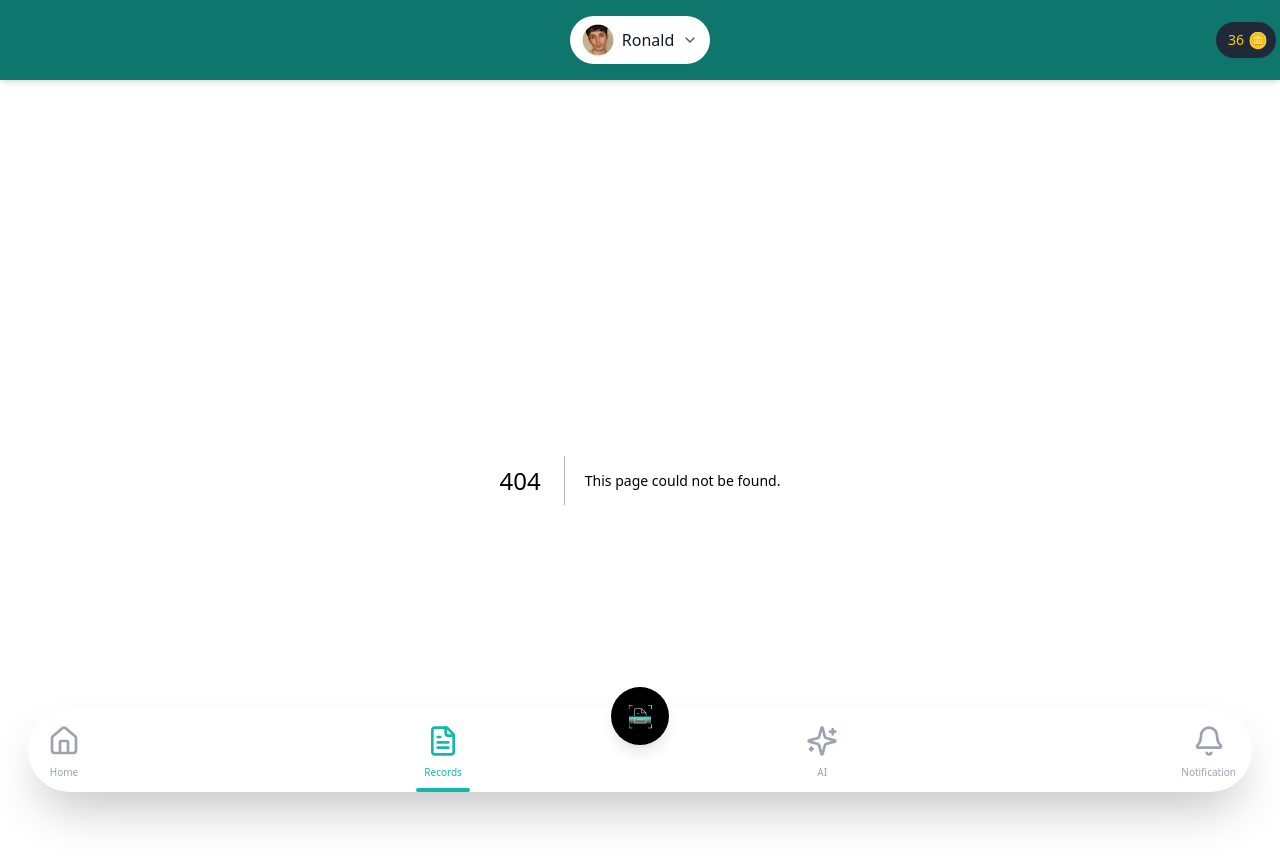
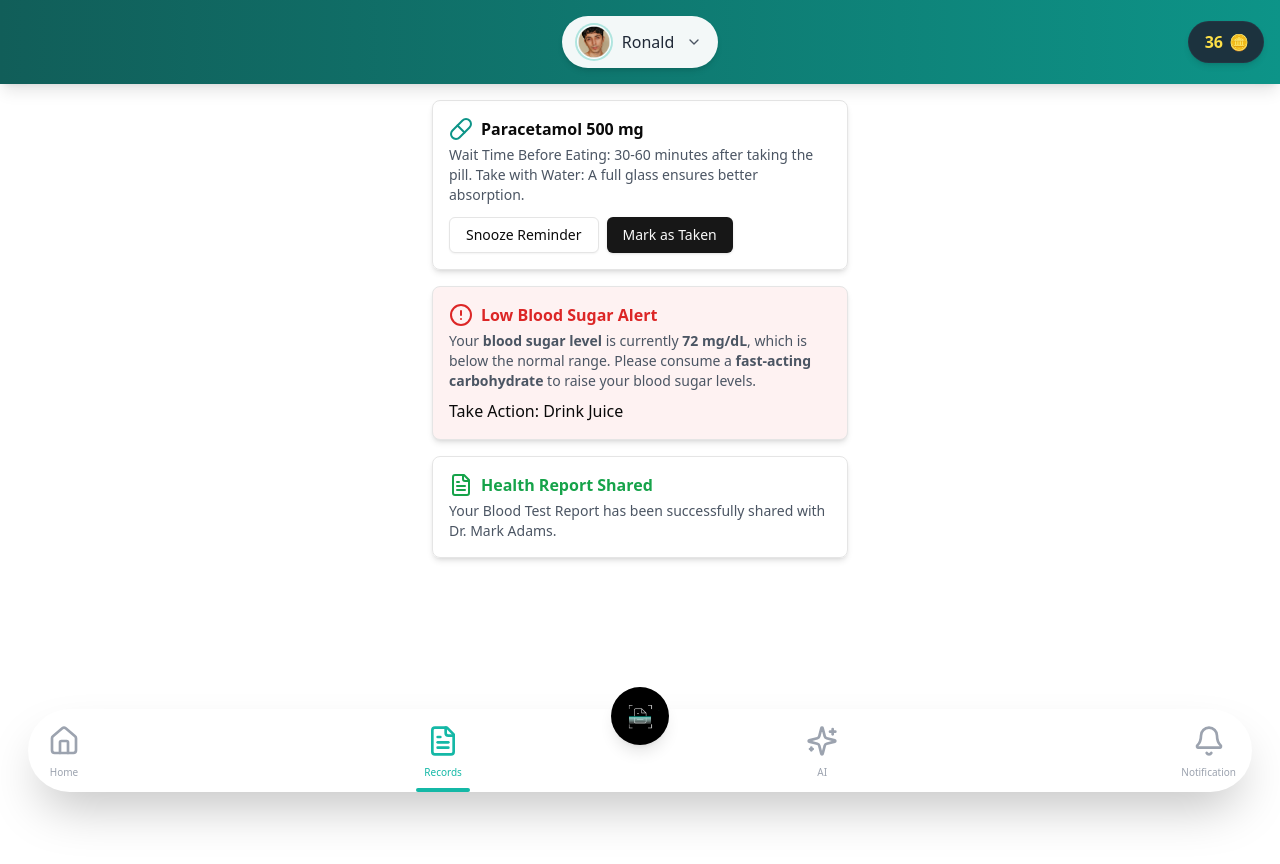
Before and after one commit to sakshikaleves/health_AI, a Next.js app: page /notification in a window 1280 px wide. Before the commit this address had no page. Shown: the top 864 px of the page. After the commit the page ends 800 px from the top, so only its background shows below. Built offline with nearby package versions, Linux system fonts and the light colour scheme.

Commit message:
Add framer-motion dependency and enhance Navbar and Notifications components

```diff
--- a/package.json
+++ b/package.json
@@ -14,6 +14,7 @@
     "@radix-ui/react-slot": "^1.1.2",
     "class-variance-authority": "^0.7.1",
     "clsx": "^2.1.1",
+    "framer-motion": "^12.6.2",
     "lucide-react": "^0.484.0",
     "next": "14.2.15",
     "react": "^18",
--- a/src/app/components/Navbar.js
+++ b/src/app/components/Navbar.js
@@ -19,48 +19,73 @@ export default function Navbar() {
 
   return (
     <div className="relative w-screen mx-auto">
-      <div className="flex justify-center items-center bg-teal-700 p-4 shadow-md">
+      <div className="flex justify-center items-center bg-gradient-to-r from-teal-800 to-teal-600 p-4 shadow-lg">
         <div
-          className="flex items-center gap-2 bg-white px-3 py-2 rounded-full shadow-sm cursor-pointer"
+          className="flex items-center gap-3 bg-white/95 px-4 py-2.5 rounded-full shadow-md cursor-pointer hover:shadow-lg transition-all duration-200"
           onClick={() => setIsOpen(!isOpen)}
         >
-          <Avatar className="w-8 h-8">
+          <Avatar className="w-8 h-8 ring-2 ring-teal-500/30 ring-offset-1">
             <AvatarImage src={currentUser.image} alt="Profile" />
           </Avatar>
-          <span className="text-gray-900 font-medium">{currentUser.name}</span>
-          <ChevronDown className="w-4 h-4 text-gray-600" />
+          <span className="text-gray-800 font-medium">{currentUser.name}</span>
+          <ChevronDown
+            className={`w-4 h-4 text-gray-600 transition-transform duration-200 ${
+              isOpen ? "rotate-180" : ""
+            }`}
+          />
         </div>
-        <div className="absolute right-1 flex items-center gap-2 bg-gray-800 text-white px-3 py-2 rounded-full shadow-sm">
-          <span className="text-yellow-400 text-sm font-medium">36</span>
-          <div className="w-3 h-2 bg-yellow-400 rounded-full flex items-center justify-center shadow">
+        <div className="absolute right-4 flex items-center gap-2 bg-gray-800/90 text-white px-4 py-2 rounded-full shadow-md backdrop-blur-sm border border-gray-700/30">
+          <span className="text-yellow-300 font-semibold">36</span>
+          <div className="w-4 h-4 text-yellow-300 flex items-center justify-center">
             🪙
           </div>
         </div>
       </div>
       {isOpen && (
-        <div className="absolute mt-2 border ml-2 mr-2 w-full bg-white shadow-lg rounded-lg p-4">
-          <h3 className="text-lg font-semibold mb-2">Select Profile</h3>
-          <div className="space-y-2">
+        <div className="absolute mt-2 border border-gray-200/80 ml-2 mr-2 w-[calc(100%-1rem)] bg-white shadow-xl rounded-xl p-4 z-10 backdrop-blur-sm">
+          <h3 className="text-lg font-bold mb-3 text-gray-800">
+            Select Profile
+          </h3>
+          <div className="space-y-2.5">
             {profiles.map((profile, index) => (
               <div
                 key={index}
-                className="flex items-center justify-between p-2 border rounded-lg cursor-pointer hover:bg-gray-100"
+                className={cn(
+                  "flex items-center justify-between p-3 border border-gray-100 rounded-lg cursor-pointer hover:bg-gray-50 transition-colors",
+                  currentUser.id === profile.id && "bg-teal-50 border-teal-200"
+                )}
                 onClick={() => handleProfileClick(profile)}
               >
                 <div className="flex items-center gap-3">
-                  <Avatar className="w-10 h-10">
+                  <Avatar
+                    className={cn(
+                      "w-10 h-10 ring-2",
+                      currentUser.id === profile.id
+                        ? "ring-teal-500"
+                        : "ring-gray-200"
+                    )}
+                  >
                     <AvatarImage src={profile.image} alt={profile.name} />
                   </Avatar>
                   <div>
-                    <p className="font-medium">{profile.name}</p>
+                    <p
+                      className={cn(
+                        "font-medium",
+                        currentUser.id === profile.id
+                          ? "text-teal-700"
+                          : "text-gray-800"
+                      )}
+                    >
+                      {profile.name}
+                    </p>
                     <p className="text-sm text-gray-500">{profile.status}</p>
                   </div>
                 </div>
-                <Settings className="w-5 h-5 text-gray-600" />
+                <Settings className="w-5 h-5 text-gray-500 hover:text-teal-600 transition-colors" />
               </div>
             ))}
           </div>
-          <button className="w-full mt-3 py-2 text-teal-700 font-medium border-t pt-2">
+          <button className="w-full mt-4 py-3 text-teal-700 font-medium border-t border-gray-100 pt-3 hover:text-teal-800 transition-colors">
             Add new account
           </button>
         </div>
--- /dev/null
+++ b/src/app/notification/page.js
@@ -0,0 +1,61 @@
+"use client";
+
+import { useState } from "react";
+import { Button } from "@/components/ui/button";
+import { AlertCircle, CheckCircle, Pill, FileText } from "lucide-react";
+
+export default function Notifications() {
+  const [taken, setTaken] = useState(false);
+
+  return (
+    <div className="max-w-md mx-auto p-4 space-y-4">
+      {/* Medication Reminder */}
+      <div className="border rounded-lg p-4 shadow-md">
+        <div className="flex items-center gap-2">
+          <Pill className="text-teal-600" />
+          <h3 className="font-semibold">Paracetamol 500 mg</h3>
+        </div>
+        <p className="text-sm text-gray-600 mt-1">
+          Wait Time Before Eating: 30-60 minutes after taking the pill. Take
+          with Water: A full glass ensures better absorption.
+        </p>
+        <div className="mt-3 flex gap-2">
+          <Button variant="outline">Snooze Reminder</Button>
+          <Button
+            onClick={() => setTaken(true)}
+            className={taken ? "bg-teal-700 text-white" : ""}
+          >
+            {taken ? "Taken" : "Mark as Taken"}
+          </Button>
+        </div>
+      </div>
+
+      {/* Low Blood Sugar Alert */}
+      <div className="border rounded-lg p-4 shadow-md bg-red-50">
+        <div className="flex items-center gap-2 text-red-600">
+          <AlertCircle />
+          <h3 className="font-semibold">Low Blood Sugar Alert</h3>
+        </div>
+        <p className="text-sm text-gray-600 mt-1">
+          Your <strong>blood sugar level</strong> is currently{" "}
+          <strong>72 mg/dL</strong>, which is below the normal range. Please
+          consume a<strong> fast-acting carbohydrate</strong> to raise your
+          blood sugar levels.
+        </p>
+        <p className="mt-2 font-medium">Take Action: Drink Juice</p>
+      </div>
+
+      {/* Health Report Shared */}
+      <div className="border rounded-lg p-4 shadow-md">
+        <div className="flex items-center gap-2 text-green-600">
+          <FileText />
+          <h3 className="font-semibold">Health Report Shared</h3>
+        </div>
+        <p className="text-sm text-gray-600 mt-1">
+          Your Blood Test Report has been successfully shared with Dr. Mark
+          Adams.
+        </p>
+      </div>
+    </div>
+  );
+}
--- a/src/app/notifications/page.js
+++ /dev/null
@@ -1,11 +0,0 @@
-import React from 'react'
-
-const page = () => {
-  return (
-    <div>
-
-    </div>
-  )
-}
-
-export default page
```
Also changed, not shown: 1 other file (tests, documents, lock files or other folders).
